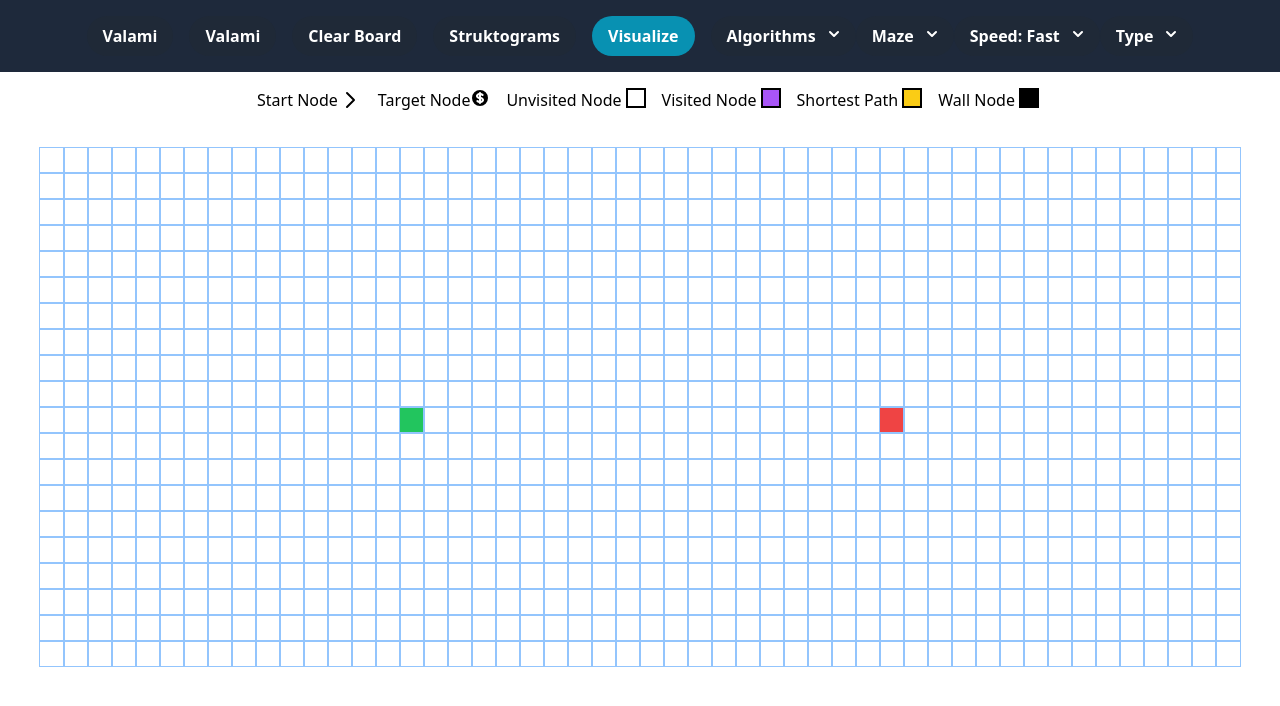
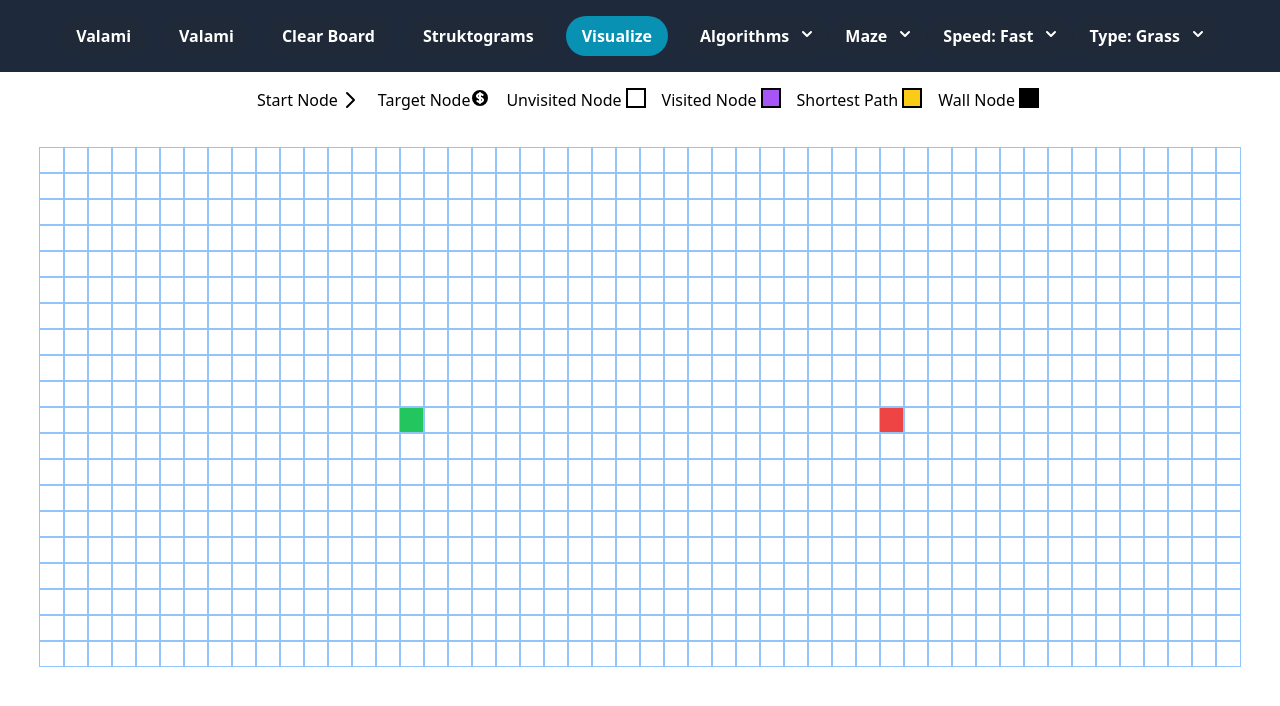
Before and after one commit to borsym/Pathfinding-visualization, a React (Create React App) app in the folder frontend/: page / in a window 1280 px wide. Shown: the top 706 px of the page. Built offline with nearby package versions, Linux system fonts and the light colour scheme.

Commit message:
ui,navbar: change type

```diff
--- a/frontend/src/components/Dropdown.js
+++ b/frontend/src/components/Dropdown.js
@@ -12,7 +12,7 @@ const names = {
     500: "Slow",
   },
   Type: {
-    10: "Dirt",
+    10: "Grass",
     20: "Water",
     30: "Stone",
   },
@@ -30,9 +30,9 @@ const Dropdown = (props) => {
           {props.name}
           {props.name === "Speed"
             ? `: ${names.Speed[props.speed]}`
-            : // : props.name === "Type"
-              // ? `: ${names.Type[props.type]}`
-              ""}
+            : props.name === "Type"
+            ? `: ${names.Type[props.type]}`
+            : ""}
           <ChevronDownIcon className="-mr-1 ml-2 h-5 w-5" aria-hidden="true" />
         </Menu.Button>
       </div>
@@ -56,7 +56,7 @@ const Dropdown = (props) => {
                 {({ active }) => (
                   <button
                     onClick={() => {
-                      if (props.name === "Speed") {
+                      if (props.name === "Speed" || props.name === "Type") {
                         props.setVariable(
                           getKeyByValue(names[props.name], option)
                         );
--- a/frontend/src/components/Grid.js
+++ b/frontend/src/components/Grid.js
@@ -9,7 +9,7 @@ import axios from "axios";
 // const FINISH_NODE_COL = 35;
 
 const Grid = () => {
-  const [grid, setGrid] = useContext(GridContext);
+  const [grid, setGrid, type, setType] = useContext(GridContext);
   const [mouseIsPressed, setMouseIsPressed] = useState(false);
   const [changes, setChanges] = useState([]);
 
@@ -27,14 +27,22 @@ const Grid = () => {
     }
   }, []);
 
-  const handleMouseDown = (row, col) => {
+  const handleMouseDown = (e, row, col) => {
+    console.log(e);
+    if (e.ctrlKey === true) {
+      console.log(type);
+    } else {
+      console.log("sima");
+    }
+
     setChanges([...changes, { row, col }]);
     const newGrid = getNewGridWithWallToggled(grid, row, col);
     setGrid(newGrid);
     setMouseIsPressed(true);
   };
 
-  const handleMouseEnter = (row, col) => {
+  const handleMouseEnter = (e, row, col) => {
+    // itt lehet felesleges átpasszolni az eventet
     if (!mouseIsPressed) return;
 
     setChanges([...changes, { row, col }]);
@@ -103,8 +111,10 @@ const Grid = () => {
                     isStart={isStart}
                     isWall={isWall}
                     mouseIsPressed={mouseIsPressed}
-                    onMouseDown={(row, col) => handleMouseDown(row, col)}
-                    onMouseEnter={(row, col) => handleMouseEnter(row, col)}
+                    onMouseDown={(e, row, col) => handleMouseDown(e, row, col)}
+                    onMouseEnter={(e, row, col) =>
+                      handleMouseEnter(e, row, col)
+                    }
                     onMouseUp={() => handleMouseUp()}
                   />
                 );
--- a/frontend/src/components/NavBar.js
+++ b/frontend/src/components/NavBar.js
@@ -18,11 +18,13 @@ const NavBar = () => {
   const optionsAlgorithms = ["BFS", "DFS", "Dijkstra", "A*"];
   const optionsMazes = ["Rekurziv", "Iterativ", "Valami"];
   const optionsSpeed = ["Fast", "Normal", "Slow"];
-  const optionsType = ["Dirt", "Water", "Stone"];
+  const optionsType = ["Grass", "Water", "Stone"];
   const [algorithm, setAlgorithm] = useState("");
   const [isDisabled, setIsDisabled] = useState(false);
   const [speed, setSpeed] = useState(10);
-  const [grid, setGrid, dispatchGridEvent] = useContext(GridContext);
+
+  const [grid, setGrid, type, setType, dispatchGridEvent] =
+    useContext(GridContext);
 
   const handleClearBoard = () => {
     dispatchGridEvent("CLEAR_BOARD", {
@@ -93,7 +95,12 @@ const NavBar = () => {
         speed={speed}
         setVariable={setSpeed}
       />
-      <Dropdown name="Type" options={optionsType} />
+      <Dropdown
+        name="Type"
+        options={optionsType}
+        type={type}
+        setVariable={setType}
+      />
     </nav>
   );
 };
--- a/frontend/src/components/Node.js
+++ b/frontend/src/components/Node.js
@@ -24,8 +24,8 @@ const Node = (props) => {
     <div
       id={`node-${row}-${col}`}
       className={`node ${extraClassName} node-style`}
-      onMouseDown={() => onMouseDown(row, col)}
-      onMouseEnter={() => onMouseEnter(row, col)}
+      onMouseDown={(e) => onMouseDown(e, row, col)}
+      onMouseEnter={(e) => onMouseEnter(e, row, col)}
       onMouseUp={() => onMouseUp()}
     ></div>
   );
--- a/frontend/src/contexts/GridContext.js
+++ b/frontend/src/contexts/GridContext.js
@@ -9,6 +9,7 @@ export const GridContext = createContext();
 
 export const GridProvider = (props) => {
   const [grid, setGrid] = useState(getInitialGrid());
+  const [type, setType] = useState(10);
 
   const dispatchGridEvent = (actionType, payload) => {
     switch (actionType) {
@@ -26,7 +27,9 @@ export const GridProvider = (props) => {
     }
   };
   return (
-    <GridContext.Provider value={[grid, setGrid, dispatchGridEvent]}>
+    <GridContext.Provider
+      value={[grid, setGrid, type, setType, dispatchGridEvent]}
+    >
       {props.children}
     </GridContext.Provider>
   );
```
Also changed, not shown: 1 other file (tests, documents, lock files or other folders).
